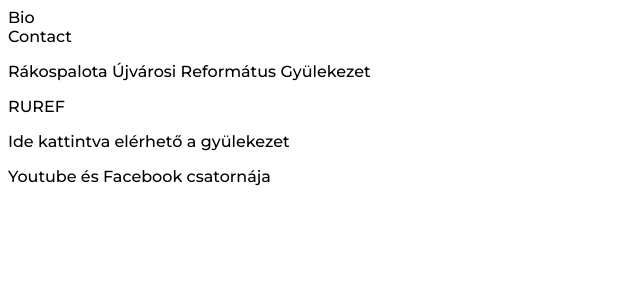
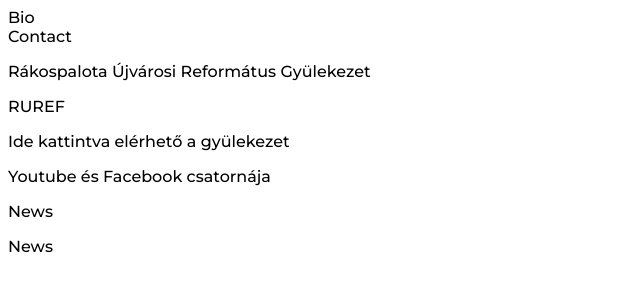
Before and after one commit to domonkos97/ruref-website, a React (Create React App) app in the folder view/: page / in a window 1280 px wide. Shown: the top 300 px of the page, without its empty margins (0-640 px from the left). Built offline with nearby package versions, Linux system fonts and the light colour scheme.

Commit message:
implement intersection observer scroll effect

```diff
--- a/view/src/App.css
+++ b/view/src/App.css
@@ -1,3 +1,31 @@
 body, *, html {
     font-family: 'Montserrat', sans-serif;
 }
+
+.hidden{
+    animation: hide 1s ease-in;
+}
+
+.show{
+    animation: show 1s ease-in;
+}
+
+@keyframes hide {
+    0%{
+        opacity: 1;
+    }
+    100%{
+        opacity: 0;
+    }
+
+}
+
+@keyframes show {
+    0%{
+        opacity: 0;
+    }
+    100%{
+        opacity: 1;
+    }
+
+}
--- /dev/null
+++ b/view/src/components/Hero.js
@@ -0,0 +1,28 @@
+import Navbar from "./Navbar";
+import TitleCard from "./TitleCard";
+import Socials from "./Socials";
+import {useEffect, useRef, useState} from "react";
+
+function Hero() {
+    const heroRef = useRef();
+    const [myElementIsVisible, setMyElementIsVisible] = useState(false);
+    let options = {
+        threshold: 0.5,
+    };
+    useEffect(() => {
+        const observer = new IntersectionObserver((entries)=> {
+            const entry = entries[0]
+            setMyElementIsVisible(entry.isIntersecting);
+        }, options)
+        observer.observe(heroRef.current)
+    }, [])
+    return (
+        <div className="hero-section h-screen flex flex-col justify-between p-28" ref={heroRef} >
+            <Navbar />
+            <TitleCard isVisible={myElementIsVisible}/>
+            <Socials isVisible={myElementIsVisible}/>
+        </div>
+    );
+}
+
+export default Hero;
--- a/view/src/components/Navbar.js
+++ b/view/src/components/Navbar.js
@@ -8,18 +8,21 @@ function Navbar() {
     }
 
     return (
-        <div className="navbar flex justify-between items-center">
+        <>
+        <div className="navbar flex justify-between items-center z-2">
+
             <div className="menu flex justify-between text-s">
                 <div className="p-3 hover:underline cursor-pointer">Bio</div>
                 <div className="p-3 hover:underline cursor-pointer">Contact</div>
             </div>
-            <div  className={`hamburger h-5 w-5 flex flex-col justify-center items-end bg-red-50 cursor-pointer ${
+            <div  className={`hamburger h-5 w-5 flex flex-col justify-center items-end cursor-pointer ${
                 isOpen ? 'open' : ''
             }`} onClick={handleClick}>
                 <span className="bar h-1 w-10 bg-black mb-1"></span>
                 <span className="bar h-1 w-6 bg-black"></span>
             </div>
         </div>
+        </>
     );
 }
 
--- a/view/src/components/NewsSection.js
+++ b/view/src/components/NewsSection.js
@@ -1,13 +1,31 @@
-import NewsArticle from "./NewsArticle";
+import NewsTitleCard from "./NewsTitleCard";
+import {useEffect, useRef, useState} from "react";
 
-function NewsSection( {news} ) {
+function NewsSection() {
+    const myRef = useRef();
+    const [myElementIsVisible, setMyElementIsVisible] = useState(false);
+    let options = {
+        threshold: 0.5,
+    };
+    useEffect(() => {
+        const observer = new IntersectionObserver((entries)=> {
+            const entry = entries[0]
+            setMyElementIsVisible(entry.isIntersecting);
+        }, options)
+        observer.observe(myRef.current)
+    }, [])
+
     return (
-        <div>
-            {news.map((article) => (
-                <NewsArticle article={article}></NewsArticle>
-            ))}
+        <div className="news-section h-screen z-0" ref={myRef}>
+            <NewsTitleCard isVisible={myElementIsVisible}/>
+            <div className="flex justify-center p-50 z-0  m-auto">
+                <p className={`news-title z-0 text-5xl m-auto ${myElementIsVisible ? "show" : "hidden"}`}>News</p>
+            </div>
+            {/* {news.map((article) => (
+        <NewsArticle article={article}></NewsArticle>
+      ))} */}
         </div>
-    )
+    );
 }
 
 export default NewsSection;
--- /dev/null
+++ b/view/src/components/NewsTitleCard.js
@@ -0,0 +1,10 @@
+function NewsTitleCard( {isVisible} ) {
+    console.log('isVisible: ', isVisible ? "show" : "hidden")
+    return (
+        <div className="flex justify-center p-50 z-0  m-auto">
+            <p className={`news-title z-0 text-5xl m-auto ${isVisible ? "show" : "hidden"}`}>News</p>
+        </div>
+    )
+}
+
+export default NewsTitleCard;
--- a/view/src/components/Socials.js
+++ b/view/src/components/Socials.js
@@ -1,6 +1,6 @@
-function Socials() {
+function Socials( {isVisible} ) {
     return (
-        <div className="socials flex flex-col items-end">
+        <div className={`socials flex flex-col items-end z-0 ${isVisible ? 'show': 'hidden'}`}>
             <p> Ide kattintva elérhető a gyülekezet </p>
             <p> <span className="underline cursor-pointer">Youtube</span> és <span className="underline cursor-pointer">Facebook</span> csatornája </p>
         </div>
--- a/view/src/components/TitleCard.js
+++ b/view/src/components/TitleCard.js
@@ -1,6 +1,6 @@
-function TitleCards() {
+function TitleCards( {isVisible} ) {
     return (
-        <div className="title flex flex-col justify-center items-end">
+        <div className={`title flex flex-col justify-center items-end z-0 ${isVisible ? 'show': 'hidden'}`}>
             <p className="text-3xl font-sans">Rákospalota Újvárosi Református Gyülekezet</p>
             <p className="text-9xl font-black">RUREF</p>
         </div>
--- a/view/src/routes/Home.js
+++ b/view/src/routes/Home.js
@@ -1,15 +1,16 @@
-import Socials from "../components/Socials";
-import TitleCard from "../components/TitleCard";
-import Navbar from "../components/Navbar";
-
+import Hero from "../components/Hero";
+import NewsSection from "../components/NewsSection";
 function Home() {
     return (
-        <div className="hero-section h-screen flex flex-col justify-between p-28">
-            <Navbar/>
-            <TitleCard />
-            <Socials />
+        <div>
+            <div className="bg-white w-full h-20 fixed z-1"></div>
+            <Hero />
+            <div className="h-8"></div>
+            <NewsSection/>
         </div>
-    )
+    );
+
 }
 
+
 export default Home
```
